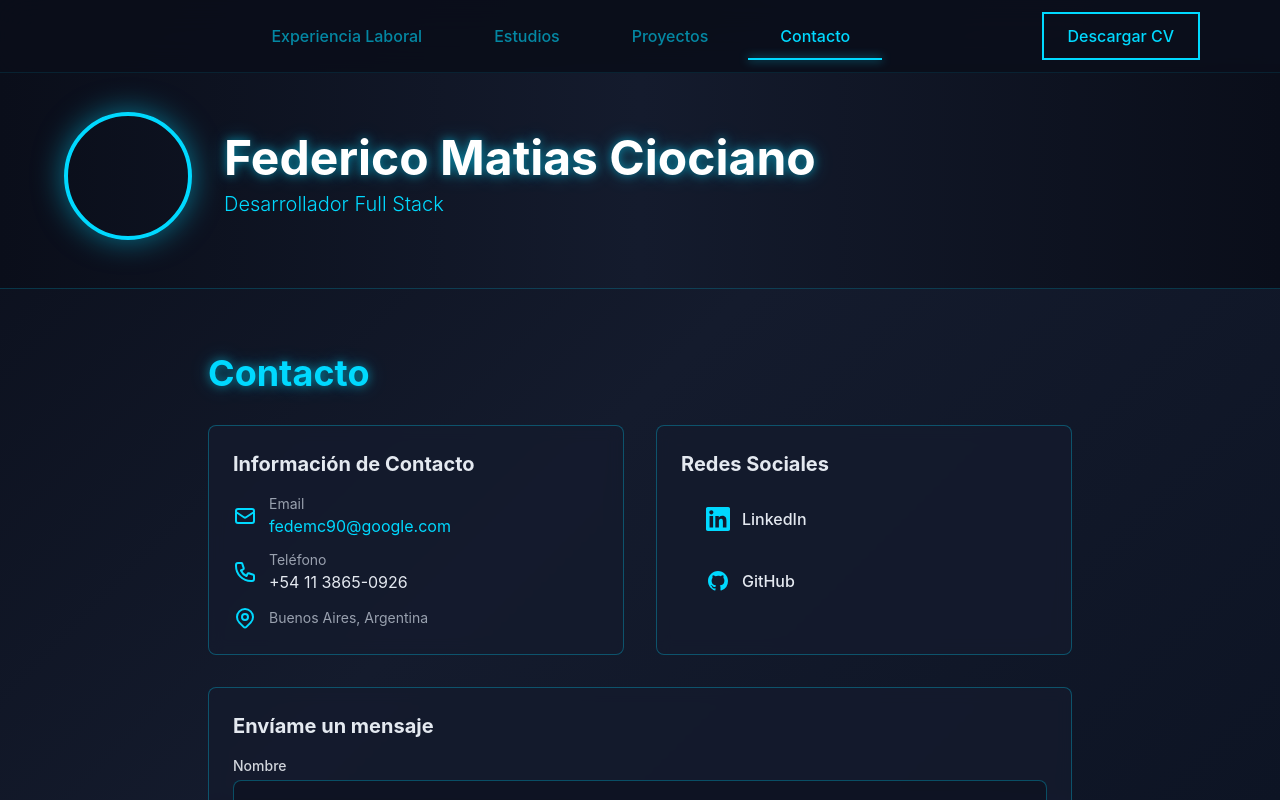
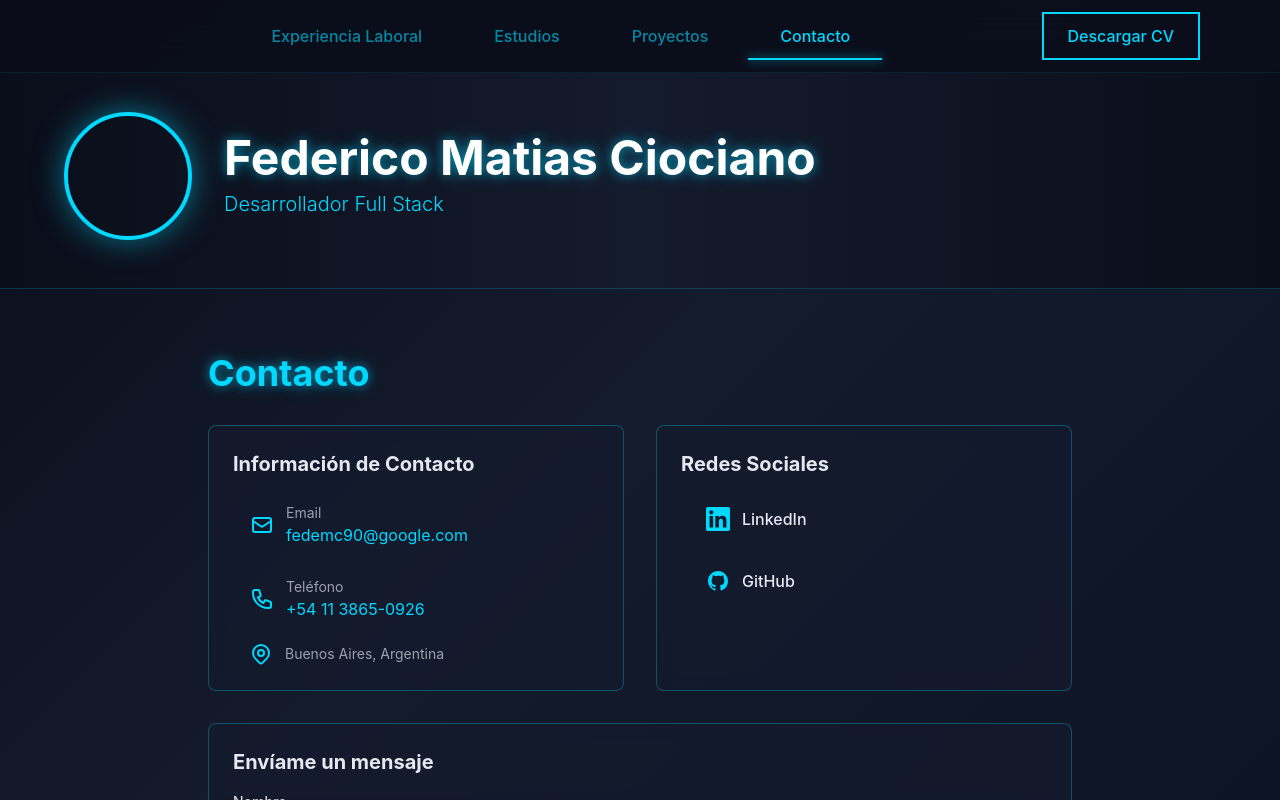
Before and after one commit to FedeMC90/portfolio, a Next.js app: page / in a window 1280 px wide. Both pictures are taken after a click on the button "Contacto". Shown: the top 800 px of the page. Built offline with nearby package versions, Linux system fonts and the light colour scheme; grey boxes are pictures that could not be loaded.

Commit message:
add whatsapp contact

```diff
--- a/components/ContactoSection.tsx
+++ b/components/ContactoSection.tsx
@@ -135,7 +135,11 @@ export default function ContactoSection() {
 
 						<div className='space-y-3'>
 							{/* Email */}
-							<div className='flex items-center gap-3'>
+							<motion.a
+								href={`mailto:${contactInfo.email}`}
+								whileHover={{ scale: 1.05, x: 10 }}
+								className='flex items-center gap-3 p-2 pl-4 rounded-lg hover:bg-[#00d9ff]/10 transition-colors border border-transparent hover:border-[#00d9ff]/30'
+							>
 								<svg
 									className='w-6 h-6 text-[#00d9ff]'
 									fill='none'
@@ -151,17 +155,18 @@ export default function ContactoSection() {
 								</svg>
 								<div>
 									<p className='text-sm text-gray-400'>Email</p>
-									<a
-										href={`mailto:${contactInfo.email}`}
-										className='text-[#00d9ff] hover:underline'
-									>
-										{contactInfo.email}
-									</a>
+									<p className='text-[#00d9ff]'>{contactInfo.email}</p>
 								</div>
-							</div>
+							</motion.a>
 
 							{/* Teléfono */}
-							<div className='flex items-center gap-3'>
+							<motion.a
+								href='https://wa.me/5491138650926'
+								target='_blank'
+								rel='noopener noreferrer'
+								whileHover={{ scale: 1.05, x: 10 }}
+								className='flex items-center gap-3 p-2 pl-4 rounded-lg hover:bg-[#00d9ff]/10 transition-colors border border-transparent hover:border-[#00d9ff]/30'
+							>
 								<svg
 									className='w-6 h-6 text-[#00d9ff]'
 									fill='none'
@@ -177,12 +182,12 @@ export default function ContactoSection() {
 								</svg>
 								<div>
 									<p className='text-sm text-gray-400'>Teléfono</p>
-									<p className='text-[#e4e9f0]'>{contactInfo.telefono}</p>
+									<p className='text-[#00d9ff]'>{contactInfo.telefono}</p>
 								</div>
-							</div>
+							</motion.a>
 
 							{/* Ubicación */}
-							<div className='flex items-center gap-3'>
+							<div className='flex items-center gap-3 pl-4'>
 								<svg
 									className='w-6 h-6 text-[#00d9ff]'
 									fill='none'
@@ -202,7 +207,7 @@ export default function ContactoSection() {
 										d='M15 11a3 3 0 11-6 0 3 3 0 016 0z'
 									/>
 								</svg>
-                <p className='text-sm text-gray-400'>Buenos Aires, Argentina</p>
+								<p className='text-sm text-gray-400'>Buenos Aires, Argentina</p>
 							</div>
 						</div>
 					</motion.div>
```
